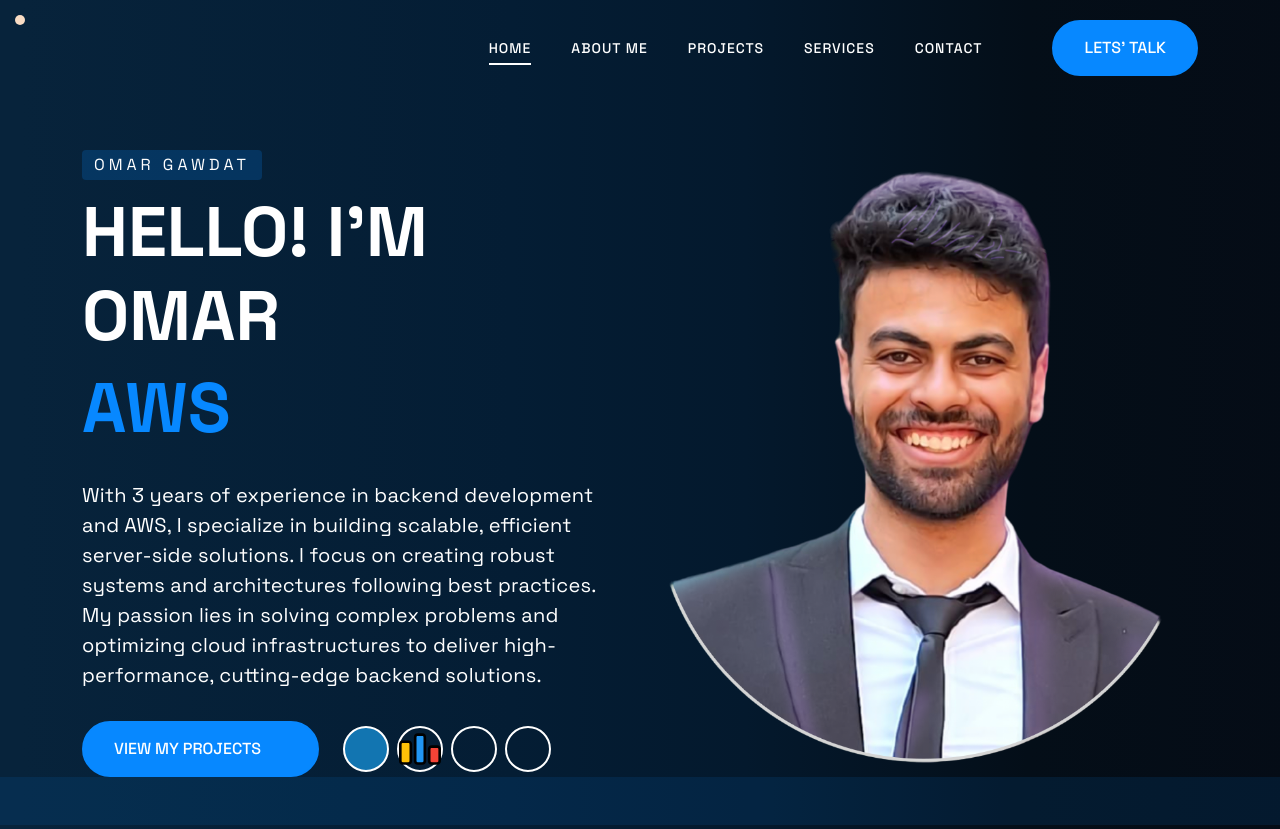
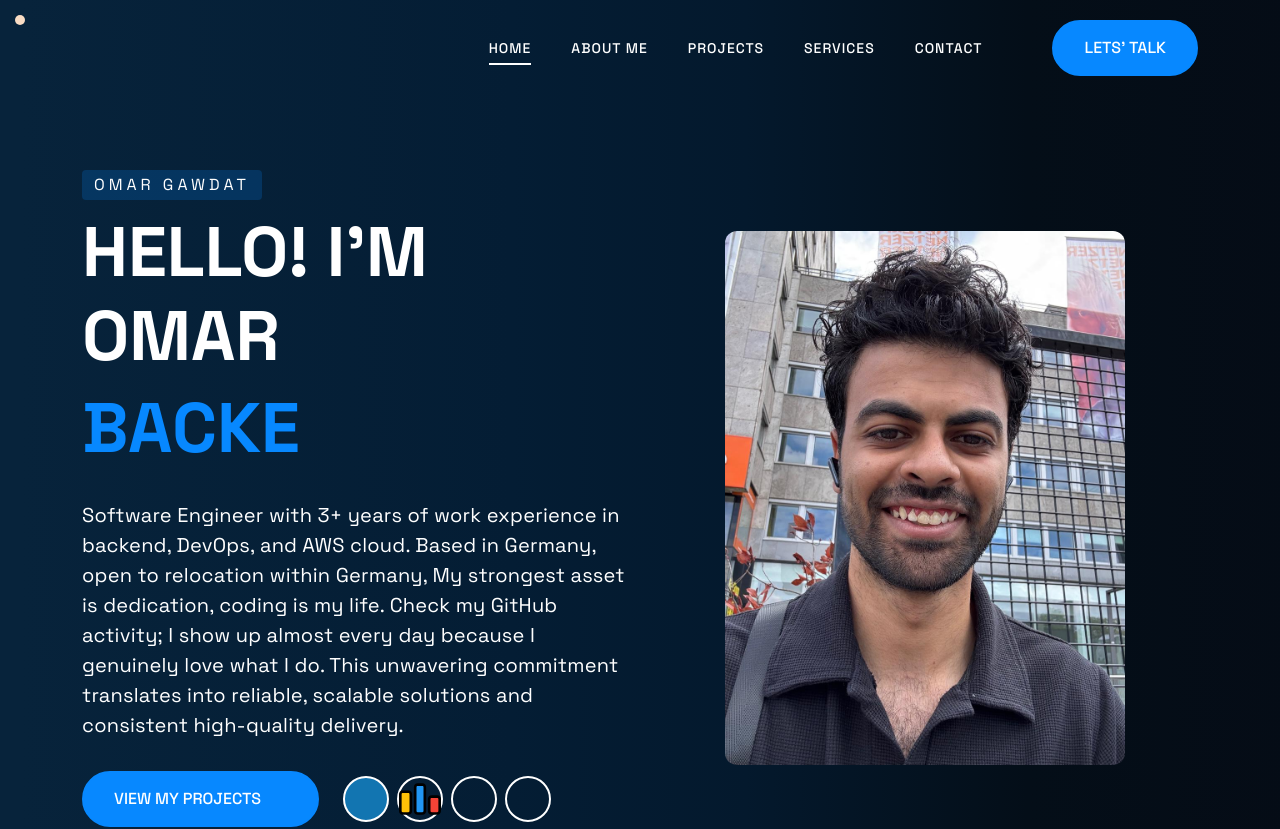
Before and after one commit to omargawdat/omargawdat.github.io, a React (Create React App) app: page / in a window 1280 px wide. Shown: the top 829 px of the page. Built offline with nearby package versions, Linux system fonts and the light colour scheme; some icons are missing.

Commit message:
feat: enahnce the website

```diff
--- a/src/components/About.jsx
+++ b/src/components/About.jsx
@@ -31,8 +31,8 @@ export default function About({ data }) {
           <div
             className="col-lg-6 col-xl-5"
             data-aos="fade-right"
-            data-aos-duration="1200"
-            data-aos-delay="500"
+            data-aos-duration="600"
+            data-aos-delay="200"
           >
             <div className="about-banner text-center">
               <img src={imgSrc} alt="Thumb" />
@@ -42,8 +42,8 @@ export default function About({ data }) {
             <div
               className="about-text"
               data-aos="fade"
-              data-aos-duration="1200"
-              data-aos-delay="400"
+              data-aos-duration="600"
+              data-aos-delay="100"
             >
               <div className="section-heading">
                 {miniTitle && (
--- a/src/data/HomePagdData.json
+++ b/src/data/HomePagdData.json
@@ -1,17 +1,15 @@
 {
   "hero": {
-    "imgUrl": "/images/me-no-bg.png",
+    "imgUrl": "/images/me-2.jpeg",
     "name": "Omar Gawdat",
     "heading": "Hello! I'm Omar",
     "typingText": [
-      "Backend Dev",
+      "Backend",
       1000,
-      "AWS Specialist",
-      1000,
-      "Problem Solver",
+      "DEVOPS & Cloud",
       1000
     ],
-    "description": "With 3 years of experience in backend development and AWS, I specialize in building scalable, efficient server-side solutions. I focus on creating robust systems and architectures following best practices. My passion lies in solving complex problems and optimizing cloud infrastructures to deliver high-performance, cutting-edge backend solutions.",
+    "description": "Software Engineer with 3+ years of work experience in backend, DevOps, and AWS cloud. Based in Germany, open to relocation within Germany, My strongest asset is dedication, coding is my life. Check my GitHub activity; I show up almost every day because I genuinely love what I do. This unwavering commitment translates into reliable, scalable solutions and consistent high-quality delivery.",
     "btnText": "View My Projects",
     "btnUrl": "project"
   },
@@ -43,19 +41,15 @@
     "imgSrc": "/images/software.webp",
     "miniTitle": "About Me",
     "title": "I SPECIALIZE IN <span>BACKEND ENGINEERING</span> AND AWS SOLUTIONS",
-    "description": "With 3 years of experience in backend development and AWS technologies, I excel in building scalable, efficient server-side solutions. My expertise lies in designing robust systems and architectures following industry best practices. I'm passionate about solving complex problems, optimizing cloud infrastructures, and delivering high-performance backend solutions that drive business growth. From developing RESTful APIs to managing containerized applications, I'm committed to creating innovative backend systems that meet and exceed client expectations.",
+    "description": "Software Engineer with 3+ years of work experience in backend, DevOps, and AWS cloud. Based in Germany, open to relocation within Germany, My strongest asset is dedication, coding is my life.",
     "funfacts": [
-      {
-        "title": "Projects Completed",
-        "number": 11
-      },
       {
         "title": "Years Experience",
         "number": 3
       },
       {
-        "title": "AWS Certifications",
-        "number": 2
+        "title": "Projects Completed",
+        "number": 11
       },
       {
         "title": "English Level",
@@ -298,11 +292,11 @@
     "contactInfo": [
       {
         "title": "Write an e-mail",
-        "email": "omargawdaat@gmail.com"
+        "email": "omargawdat0@gmail.com"
       },
       {
         "title": "Phone Number & WhatsApp",
-        "tel": "+201095924873"
+        "tel": "+49 1575 6346495"
       }
     ]
   }
--- a/src/scss/scss/_style.scss
+++ b/src/scss/scss/_style.scss
@@ -147,9 +147,11 @@ a {
   position: relative;
   overflow: hidden;
   z-index: 1;
-  padding-top: 150px;
+  padding-top: 170px;
+  padding-bottom: 60px;
   @include down-md {
-    padding-top: 130px;
+    padding-top: 160px;
+    padding-bottom: 60px;
   }
 
   .hs-text-box {
@@ -213,6 +215,36 @@ a {
     }
     .btn-bar {
       padding-top: 15px;
+    }
+  }
+
+  .hs-banner {
+    display: flex;
+    justify-content: center;
+    align-items: center;
+
+    img {
+      width: 100%;
+      max-width: 400px;
+      height: auto;
+      max-height: 1200px;
+      object-fit: cover;
+      border-radius: 12px;
+
+      @include down-lg {
+        max-width: 350px;
+        max-height: 450px;
+      }
+
+      @include down-md {
+        max-width: 300px;
+        max-height: 400px;
+      }
+
+      @include down-sm {
+        max-width: 250px;
+        max-height: 350px;
+      }
     }
   }
 }
```
Also changed, not shown: public/images/me-2.jpeg (added).
